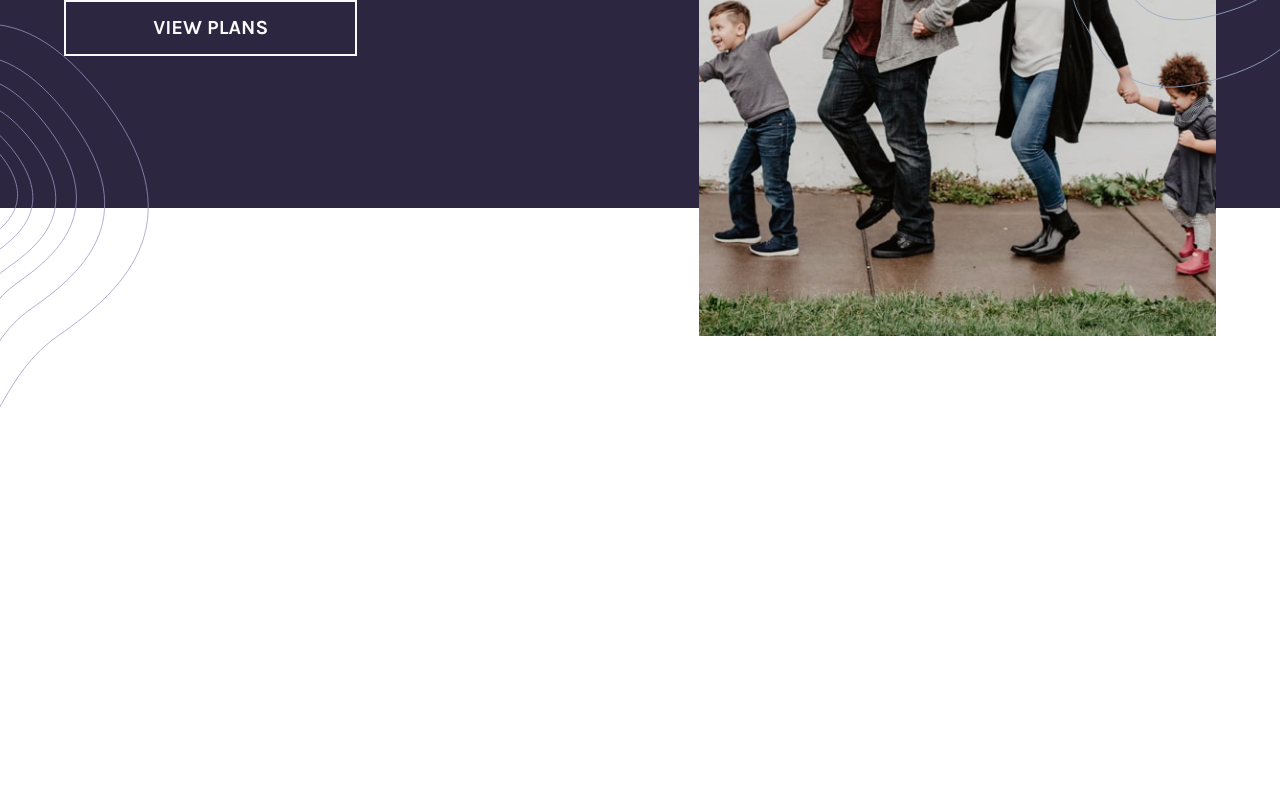
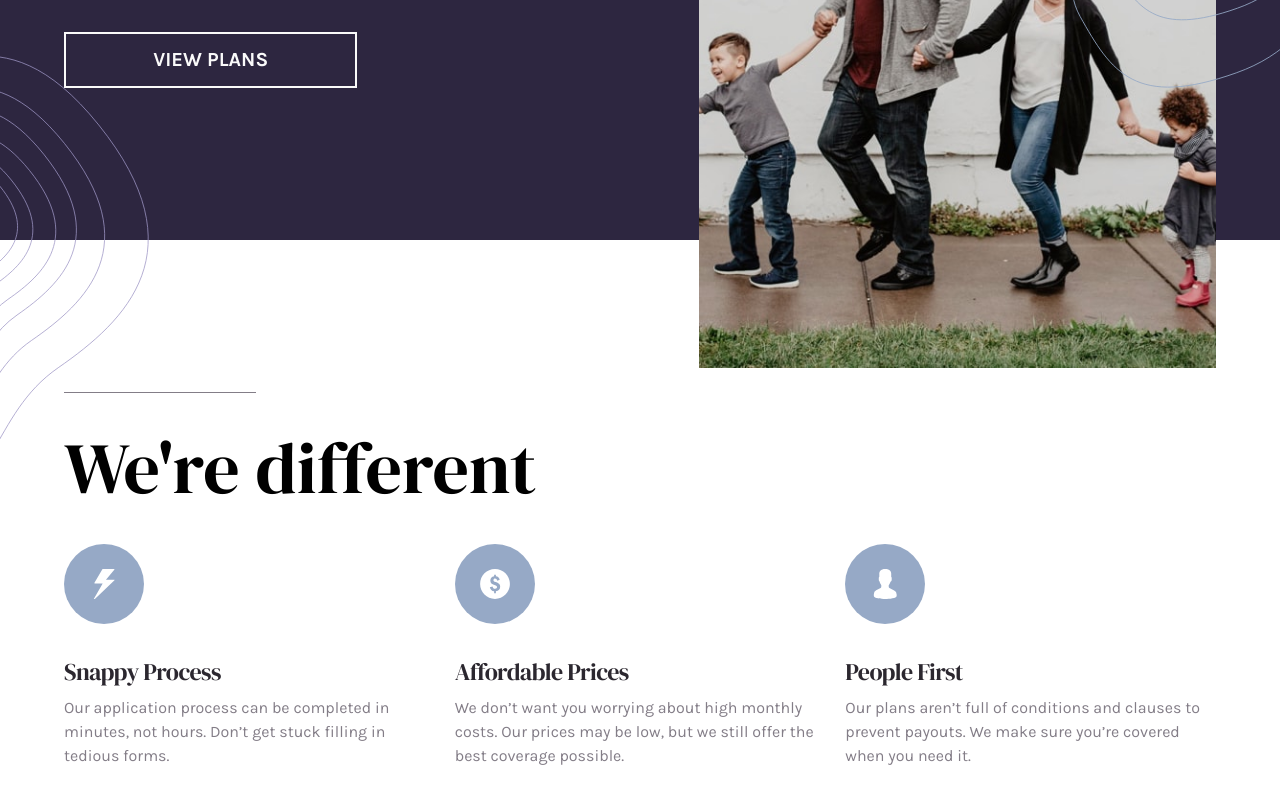
Before and after one commit to abok-cymk/insure-landing-page-master, a React (Vite) app: page / in a window 1280 px wide. Shown: the part 392-1192 px from the top of the page. Before the commit the page ends 800 px from the top, so only its background shows below. Built offline with nearby package versions, Linux system fonts and the light colour scheme.

Commit message:
finished how we work section

```diff
--- a/src/App.jsx
+++ b/src/App.jsx
@@ -1,9 +1,13 @@
 import Header from "./Header"
+import HowWeWork from "./HowWeWork"
 
 function App() {
   return (
     <>
       <Header />
+      <main>
+        <HowWeWork />
+      </main>
     </>
   )
 }
--- a/src/Header.jsx
+++ b/src/Header.jsx
@@ -1,6 +1,7 @@
 import BgPatternsDesktop from "./components/BgPatternsDesktop";
 import BgPatternsMobile from "./components/BgPatternsMobile";
 import Button from "./components/Button";
+import Line from "./components/Line";
 import Navbar from "./components/Navbar";
 
 function Header() {
@@ -12,7 +13,8 @@ function Header() {
         <div className="flex flex-col-reverse lg:flex-row max-w-6xl mx-auto gap-12 relative">
           <BgPatternsMobile />
           <div className="text-Gray-50 flex flex-col items-center lg:items-start text-center lg:text-left px-6 lg:px-0 py-10 lg:py-28 gap-8 relative z-40">
-              <h1 className="text-4xl sm:text-6xl lg:text-7xl text-balance">
+            <Line className="top-24 hidden lg:block" />
+            <h1 className="text-4xl sm:text-6xl lg:text-7xl text-balance lg:mt-8">
               Humanizing your insurance.
             </h1>{" "}
             <p>
--- /dev/null
+++ b/src/HowWeWork.jsx
@@ -0,0 +1,40 @@
+import HowWeWorkCard from "./components/HowWeWorkCard";
+import Line from "./components/Line";
+
+const works = [
+  {
+    icon: "/icon-snappy-process.svg",
+    howWeWork: "Snappy Process",
+    body: "Our application process can be completed in minutes, not hours. Don’t get stuck filling in tedious forms.",
+  },
+  {
+    icon: "/icon-affordable-prices.svg",
+    howWeWork: "Affordable Prices",
+    body: " We don’t want you worrying about high monthly costs. Our prices may be low, but we still offer the best coverage possible.",
+  },
+  {
+    icon: "/icon-people-first.svg",
+    howWeWork: "People First",
+    body: " Our plans aren’t full of conditions and clauses to prevent payouts. We make sure you’re covered when you need it.",
+  },
+];
+
+const HowWeWork = () => {
+  return (
+  <section className="max-w-6xl mx-auto relative sm:px-10 lg:px-0 mt-28 sm:mt-32 lg:mt-48 mb-8">
+    <Line className="-top-10 max-sm:left-1/2 max-sm:-translate-x-1/2"/>
+    <h2 className="text-4xl sm:text-6xl lg:text-7xl text-center sm:text-left lg:text-left">We're different</h2>
+    <div className="grid grid-cols-1 sm:grid-cols-2 lg:grid-cols-3 gap-5 mt-10">
+        {works.map((work, index) => (
+            <HowWeWorkCard
+            key={index}
+            icon={work.icon}
+            howWeWork={work.howWeWork}
+            body={work.body}
+            />
+        ))}
+    </div>
+  </section>);
+};
+
+export default HowWeWork;
--- a/src/components/BgPatternsMobile.jsx
+++ b/src/components/BgPatternsMobile.jsx
@@ -4,7 +4,7 @@ const BgPatternsMobile = () => {
   return (
     <>
       {/* Right pattern */}
-      <picture className="lg:hidden block absolute -bottom-70 right-0 z-0">
+      <picture className="lg:hidden block absolute -bottom-50 right-0 z-0">
         <source
           media="(min-width: 939px)"
           srcSet="/bg-pattern-intro-right-desktop.svg"
@@ -16,7 +16,7 @@ const BgPatternsMobile = () => {
         <img
           src="/bg-pattern-intro-right-desktop.svg"
           alt=""
-          className="h-[26em]"
+          className="h-[18em]"
         />
       </picture>
 
--- a/src/components/Button.jsx
+++ b/src/components/Button.jsx
@@ -2,11 +2,15 @@ import { memo } from "react";
 
 function Button ({ text, className, onClick }) {
     return (
-        <button onClick={onClick} type="button" className={`border-2 px-4 uppercase cursor-pointer flex items-center justify-center shrink-0 ${className}`}>
-            <span className="sr-only">{text}</span>
-            {text}
-        </button>
-    )
+      <button
+        onClick={onClick}
+        type="button"
+        className={`border-2 transition duration-300 px-4 uppercase cursor-pointer flex items-center justify-center shrink-0 ${className}`}
+      >
+        <span className="sr-only">{text}</span>
+        {text}
+      </button>
+    );
 }
 
 export default memo(Button);
--- /dev/null
+++ b/src/components/HowWeWorkCard.jsx
@@ -0,0 +1,17 @@
+import { memo } from "react";
+
+const HowWeWorkCard = ({ icon, howWeWork, body }) => {
+  return (
+    <div className="flex flex-col items-center sm:items-start lg:items-start gap-6 text-center sm:text-left lg:text-left max-sm:px-10">
+      <img src={icon} alt={`${howWeWork} icon`} className="h-20 w-20" />
+      <div>
+        <h3 className="tracking-tight font-medium text-2xl text-Gray-950 my-2">
+          {howWeWork}
+        </h3>
+        <p className="text-base/6 font-k400 text-Gray-700">{body}</p>
+      </div>
+    </div>
+  );
+}
+
+export default memo(HowWeWorkCard);
--- /dev/null
+++ b/src/components/Line.jsx
@@ -0,0 +1,7 @@
+const Line = ({ className }) => {
+  return (
+    <div className={`h-[1px] w-48 absolute z-50 bg-Gray-700 ${className}`}/>
+  );
+}
+
+export default Line;
--- a/src/components/Navbar.jsx
+++ b/src/components/Navbar.jsx
@@ -51,7 +51,7 @@ function Navbar() {
           <li>
             <Button
               text="view plans"
-              className="hover:bg-Gray-950 hover:text-Gray-50 transition duration-300 py-1 text-sm/6"
+              className="hover:bg-Gray-950 hover:text-Gray-50 py-1 text-sm/6"
             />
           </li>
         </ul>
```
Lines whose indentation alone changed are shown as unchanged.
